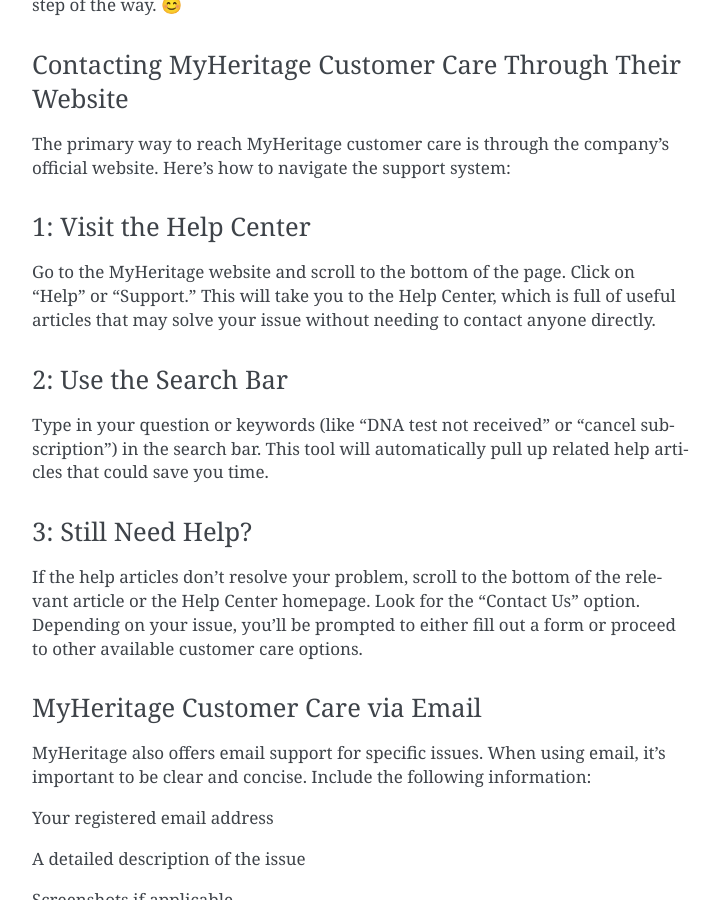
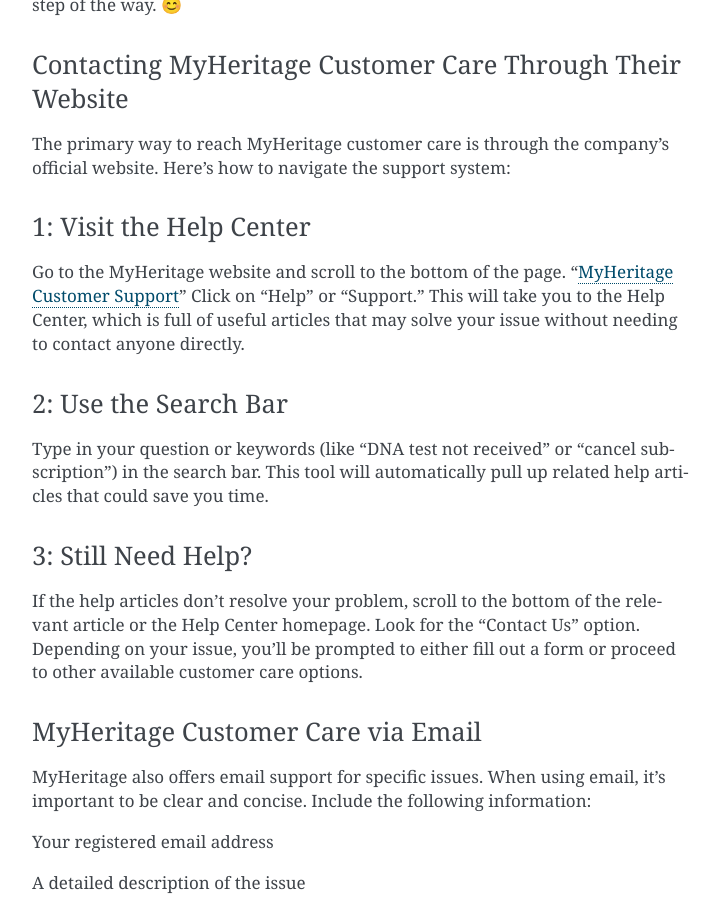
Before and after one commit to jemasjone/myheritage-customer-care, a Sphinx documentation site: the page built from docs/index.rst, in a window 1280 px wide and 900 px high, scrolled down 1054 px. Shown: the whole window, without its empty margins (388-1108 px from the left). Built offline with Sphinx 7.4.7, drawn with Linux system fonts in a browser that asks for light colours.

Commit message:
Update index.rst

```diff
--- a/docs/index.rst
+++ b/docs/index.rst
@@ -44,7 +44,7 @@ The primary way to reach MyHeritage customer care is through the company’s off
 
 1: Visit the Help Center
 _____
-Go to the MyHeritage website and scroll to the bottom of the page. Click on “Help” or “Support.” This will take you to the Help Center, which is full of useful articles that may solve your issue without needing to contact anyone directly.
+Go to the MyHeritage website and scroll to the bottom of the page. "`MyHeritage Customer Support <https://hulutvaccount.com>`_" Click on “Help” or “Support.” This will take you to the Help Center, which is full of useful articles that may solve your issue without needing to contact anyone directly.
 
 2: Use the Search Bar
 _____
```
